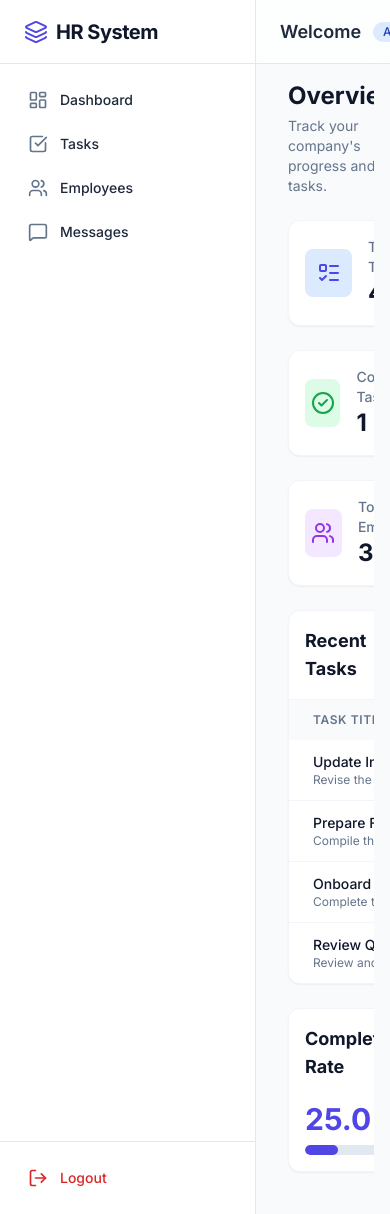
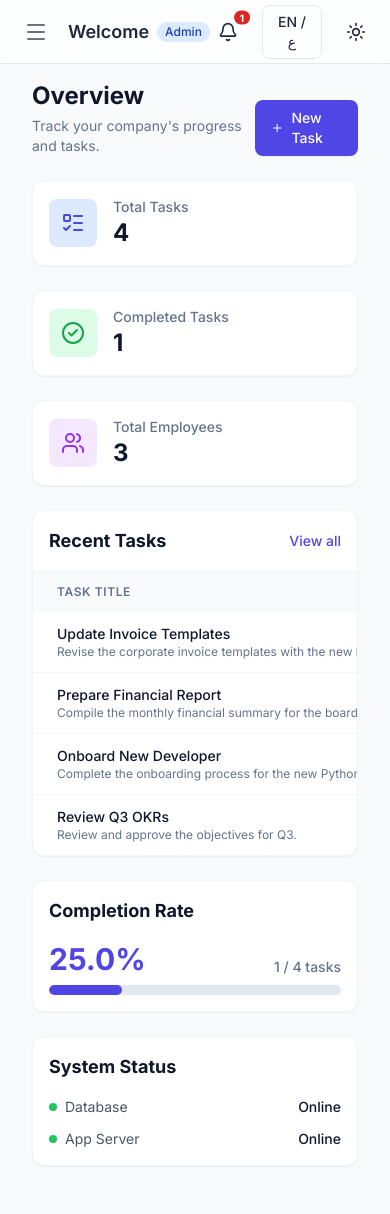
Before and after one commit to JamalCs2001/hr-management-prototype, a Flask app: page /admin in a window 390 px wide. Run offline with Flask 3, Linux system fonts and the light colour scheme; the visitor is signed in with stand-in values (Sample User, id 1); data comes from the database, SQL or seed files in the repository; some libraries are stand-ins or nearby versions.

Commit message:
Fix mobile sidebar layout and update brand name to Asasat Development

```diff
--- a/static/js/main.js
+++ b/static/js/main.js
@@ -24,7 +24,7 @@ if (themeToggleBtn) {
 // Translations dictionary
 const translations = {
     en: {
-        brand_name: "HR System",
+        brand_name: "Asasat Development",
         nav_dashboard: "Dashboard",
         nav_tasks: "Tasks",
         nav_my_tasks: "My Tasks",
@@ -86,7 +86,7 @@ const translations = {
         no_employees: "No employees found.",
 
         login_title: "Welcome Back",
-        login_subtitle: "Sign in to the HR Management Prototype",
+        login_subtitle: "Sign in to Asasat Development HR",
         label_email: "Email Address",
         label_password: "Password",
         remember_me: "Remember me",
@@ -94,7 +94,7 @@ const translations = {
         btn_login: "Sign in"
     },
     ar: {
-        brand_name: "نظام الموارد البشرية",
+        brand_name: "تطوير أساسات",
         nav_dashboard: "لوحة القيادة",
         nav_tasks: "المهام",
         nav_my_tasks: "مهامي",
@@ -156,7 +156,7 @@ const translations = {
         no_employees: "لم يتم العثور على موظفين.",
 
         login_title: "مرحباً بعودتك",
-        login_subtitle: "قم بتسجيل الدخول إلى نموذج النظام",
+        login_subtitle: "قم بتسجيل الدخول إلى نظام الموارد البشرية لأساسات",
         label_email: "البريد الإلكتروني",
         label_password: "كلمة المرور",
         remember_me: "تذكرني",
@@ -234,3 +234,24 @@ document.addEventListener('DOMContentLoaded', () => {
         updateCount();
     });
 });
+
+// Mobile Sidebar Toggle
+document.addEventListener('DOMContentLoaded', () => {
+    const mobileMenuBtn = document.getElementById('mobileMenuBtn');
+    const sidebar = document.getElementById('sidebar');
+    const sidebarOverlay = document.getElementById('sidebarOverlay');
+
+    if (mobileMenuBtn && sidebar && sidebarOverlay) {
+        mobileMenuBtn.addEventListener('click', () => {
+            sidebar.classList.remove('hidden');
+            sidebar.classList.add('flex');
+            sidebarOverlay.classList.remove('hidden');
+        });
+
+        sidebarOverlay.addEventListener('click', () => {
+            sidebar.classList.add('hidden');
+            sidebar.classList.remove('flex');
+            sidebarOverlay.classList.add('hidden');
+        });
+    }
+});
--- a/templates/base.html
+++ b/templates/base.html
@@ -98,6 +98,12 @@
                 --content-width: min(100% - 4rem, 1280px);
             }
         }
+
+        /* Mobile Sidebar Positioning */
+        @media (max-width: 768px) {
+            #sidebar.fixed { left: 0; }
+            html[dir="rtl"] #sidebar.fixed { right: 0; left: auto; }
+        }
     </style>
     <script>
         if (localStorage.getItem('theme') === 'dark' || (!('theme' in localStorage) && window.matchMedia('(prefers-color-scheme: dark)').matches)) {
@@ -144,11 +150,14 @@
     {% if current_user %}
     <div class="flex h-screen overflow-hidden">
 
+        <!-- Mobile Sidebar Overlay -->
+        <div id="sidebarOverlay" class="fixed inset-0 bg-slate-900/50 z-40 hidden md:hidden"></div>
+
         <!-- Sidebar -->
-        <aside class="w-64 bg-white dark:bg-darkCard border-r border-slate-200 dark:border-slate-700 flex flex-col transition-colors duration-300">
+        <aside id="sidebar" class="hidden md:flex fixed md:relative inset-y-0 z-50 w-64 bg-white dark:bg-darkCard border-r border-slate-200 dark:border-slate-700 flex-col transition-colors duration-300">
             <div class="h-16 flex items-center px-6 border-b border-slate-200 dark:border-slate-700">
                 <i data-lucide="layers" class="text-primary me-2"></i>
-                <span class="text-xl font-bold tracking-tight text-slate-900 dark:text-white" data-lang="brand_name">HR System</span>
+                <span class="text-xl font-bold tracking-tight text-slate-900 dark:text-white" data-lang="brand_name">Asasat Development</span>
             </div>
 
             <nav class="flex-1 p-4 space-y-1 overflow-y-auto">
@@ -211,12 +220,15 @@
         </aside>
 
         <!-- Main Content -->
-        <main class="flex-1 flex flex-col overflow-hidden">
+        <main class="flex-1 flex flex-col overflow-hidden w-full">
             <!-- Topbar -->
-            <header class="h-16 glass border-b border-slate-200 dark:border-slate-700 flex items-center justify-between px-6 z-10">
+            <header class="h-16 glass border-b border-slate-200 dark:border-slate-700 flex items-center justify-between px-4 md:px-6 z-10">
                 <div class="flex items-center">
-                    <h2 class="text-lg font-semibold" data-lang="welcome">Welcome, {{ current_user.name }}</h2>
-                    <span class="ml-3 px-2.5 py-0.5 rounded-full text-xs font-medium bg-blue-100 text-blue-800 dark:bg-blue-900 dark:text-blue-200">
+                    <button id="mobileMenuBtn" class="md:hidden me-3 p-2 rounded-lg text-slate-500 hover:bg-slate-100 dark:hover:bg-slate-800 focus:outline-none">
+                        <i data-lucide="menu" class="w-6 h-6"></i>
+                    </button>
+                    <h2 class="text-lg font-semibold truncate max-w-[140px] sm:max-w-xs" data-lang="welcome">Welcome, {{ current_user.name }}</h2>
+                    <span class="ml-2 md:ml-3 px-2 py-0.5 rounded-full text-xs font-medium bg-blue-100 text-blue-800 dark:bg-blue-900 dark:text-blue-200 truncate">
                         {{ current_user.role }}
                     </span>
                 </div>
```
